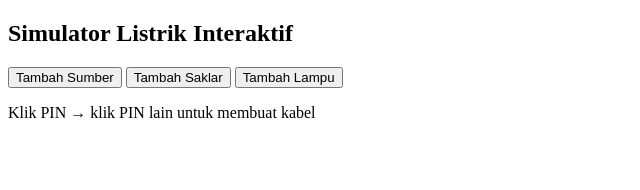
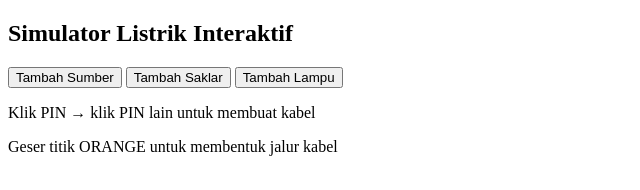
Before and after one commit to tokoarzaqilla-byte/simulator-listrik, a plain HTML site: page index.html in a window 1280 px wide. Shown: the whole page, without its empty margins (0-640 px from the left). Drawn offline with nearby package versions, Linux system fonts and the light colour scheme.

Commit message:
Update index.html

```diff
--- a/index.html
+++ b/index.html
@@ -1,7 +1,7 @@
 <!DOCTYPE html>
 <html>
 <head>
-  <title>Simulator Listrik</title>
+  <title>Simulator Listrik PRO</title>
   <script src="https://unpkg.com/konva@9/konva.min.js"></script>
 </head>
 <body>
@@ -13,6 +13,7 @@
 <button onclick="tambahLampu()">Tambah Lampu</button>
 
 <p>Klik PIN → klik PIN lain untuk membuat kabel</p>
+<p>Geser titik ORANGE untuk membentuk jalur kabel</p>
 
 <div id="container"></div>
 
```
